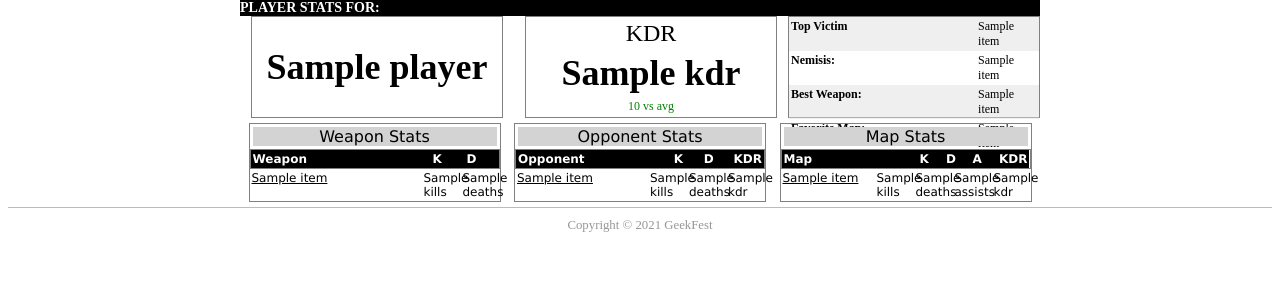
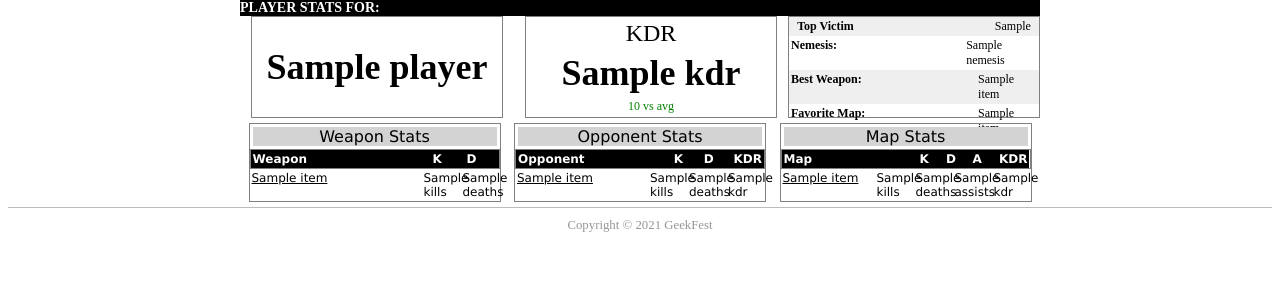
Before and after one commit to jroberts117/csgo-geekstats, a Django app: template geekstats/stats/templates/playerdetails.html in a window 1280 px wide. Shown: the part 218-518 px from the top of the page. Run offline with Django 3.2, Linux system fonts and the light colour scheme; the template is opened without the code that fills it: most values are stand-ins (such as "Sample title", 1, 10 or a date in 2020); some web fonts are replaced.

Commit message:
geekstats v0.3.4.23.21 nemesis ug
Fixed nemesis calc on player details
Proactively fixed top victim calc

```diff
--- a/geekstats/stats/geekclasses.py
+++ b/geekstats/stats/geekclasses.py
@@ -163,7 +163,7 @@ class player:
         self.avgKDR = 0.0
         self.diffAvg = 0.0
         self.topVictim = ''
-        self.Nemisis = ''
+        self.nemesis = ''
         self.topWeapon = ''
         self.lowWeapon = ''
         self.topMap = ''
@@ -213,9 +213,11 @@ class player:
 
     def addOpps(self,mType,field,data):
         if mType == 'killer':
+            self.topVictim = data[0][field]
             for row in data:
                 self.opponents.append(item(row,mType,field))
         elif mType == 'victim':
+            self.nemesis = data[0][field]
             for row in data:
                 exists = False
                 for line in self.opponents:
--- a/geekstats/stats/templates/playerdetails.html
+++ b/geekstats/stats/templates/playerdetails.html
@@ -23,11 +23,11 @@
 	<div class = "container tile250 rowwrap h100">
 		<div class = "container row">
 			<div class="data fbold focus">Top Victim</div>
-			<div class="data">{{player.opponents.0.item}}</div>
+			<div class="data">{{player.topVictim}}</div>
 		</div>
 		<div class = "container row">
-			<div class="data fbold focus">Nemisis:</div>
-			<div class="data">{% with player.opponents|last as last%}{{last.item}}{% endwith %}</div>
+			<div class="data fbold focus">Nemesis:</div>
+			<div class="data">{{player.nemesis}}</div>
 		</div>
 		<div class = "container row">
 			<div class="data fbold focus">Best Weapon:</div>
--- a/geekstats/stats/views.py
+++ b/geekstats/stats/views.py
@@ -396,7 +396,7 @@ def playerdetails(request):
     playerData.addMaps('victim','map',FragDetails.objects.values('map').filter(victim_id=pid,type='kill',match_date__gte=request.session['start_date'], match_date__lte=request.session['end_date']).annotate(Count('id')).order_by('id__count'))
     playerData.addMaps('assist','map',FragDetails.objects.values('map').filter(id=pid,type='assist',match_date__gte=request.session['start_date'], match_date__lte=request.session['end_date']).annotate(Count('id')).order_by('id__count'))
     playerData.addOpps('killer','victim',FragDetails.objects.values('victim').filter(id=pid,type='kill',match_date__gte=request.session['start_date'], match_date__lte=request.session['end_date']).annotate(Count('id')).order_by('-id__count'))
-    playerData.addOpps('victim','killer',FragDetails.objects.values('killer').filter(victim_id=pid,type='kill',match_date__gte=request.session['start_date'], match_date__lte=request.session['end_date']).annotate(Count('id')).order_by('id__count'))
+    playerData.addOpps('victim','killer',FragDetails.objects.values('killer').filter(victim_id=pid,type='kill',match_date__gte=request.session['start_date'], match_date__lte=request.session['end_date']).annotate(Count('id')).order_by('-id__count'))
     playerData.calcStats()
 ##    print('for player '+playerData.name+' the top weapon is: '+playerData.topWeapon+' and the worst is: '+playerData.lowWeapon)
 ##    for row in playerData.weapons:
```
